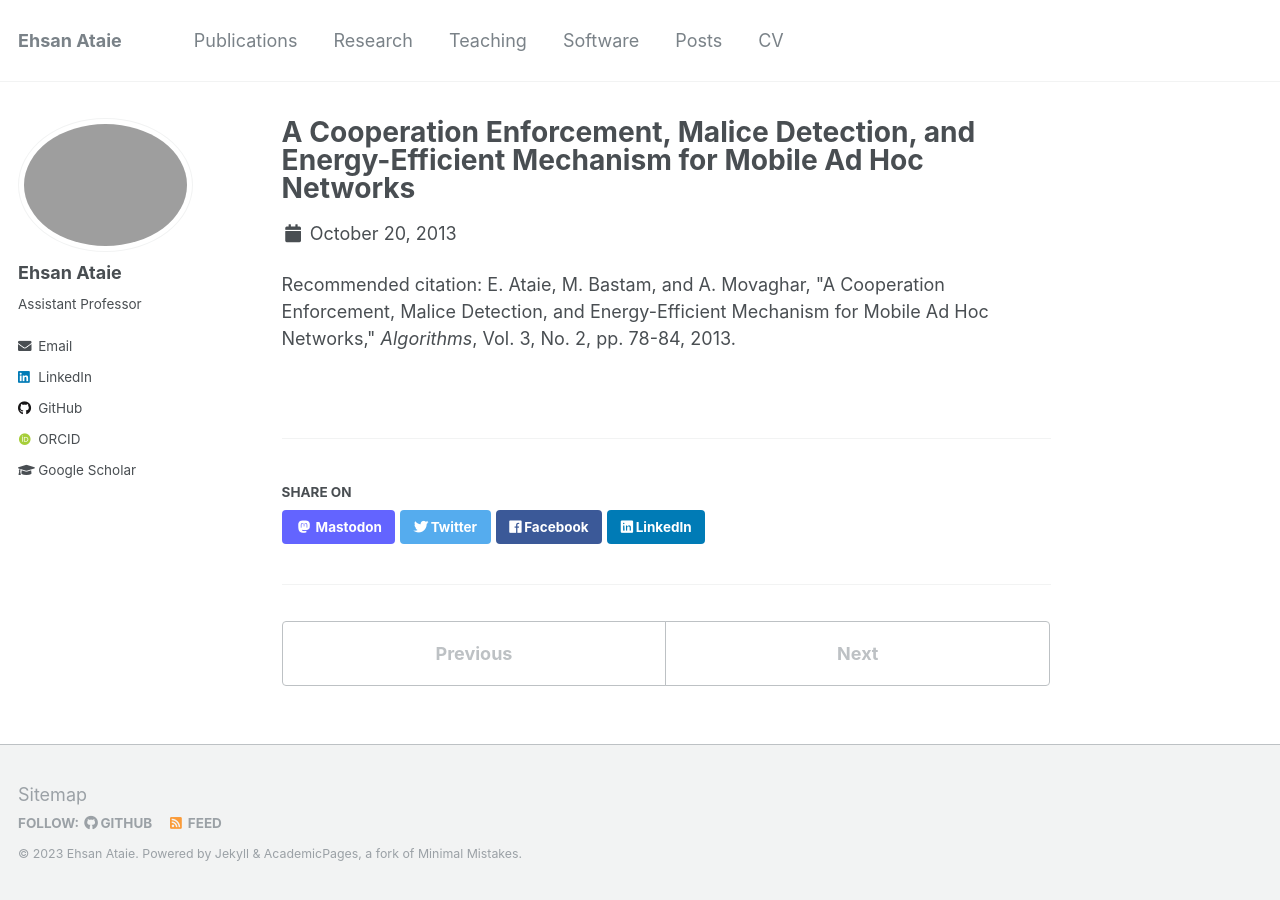
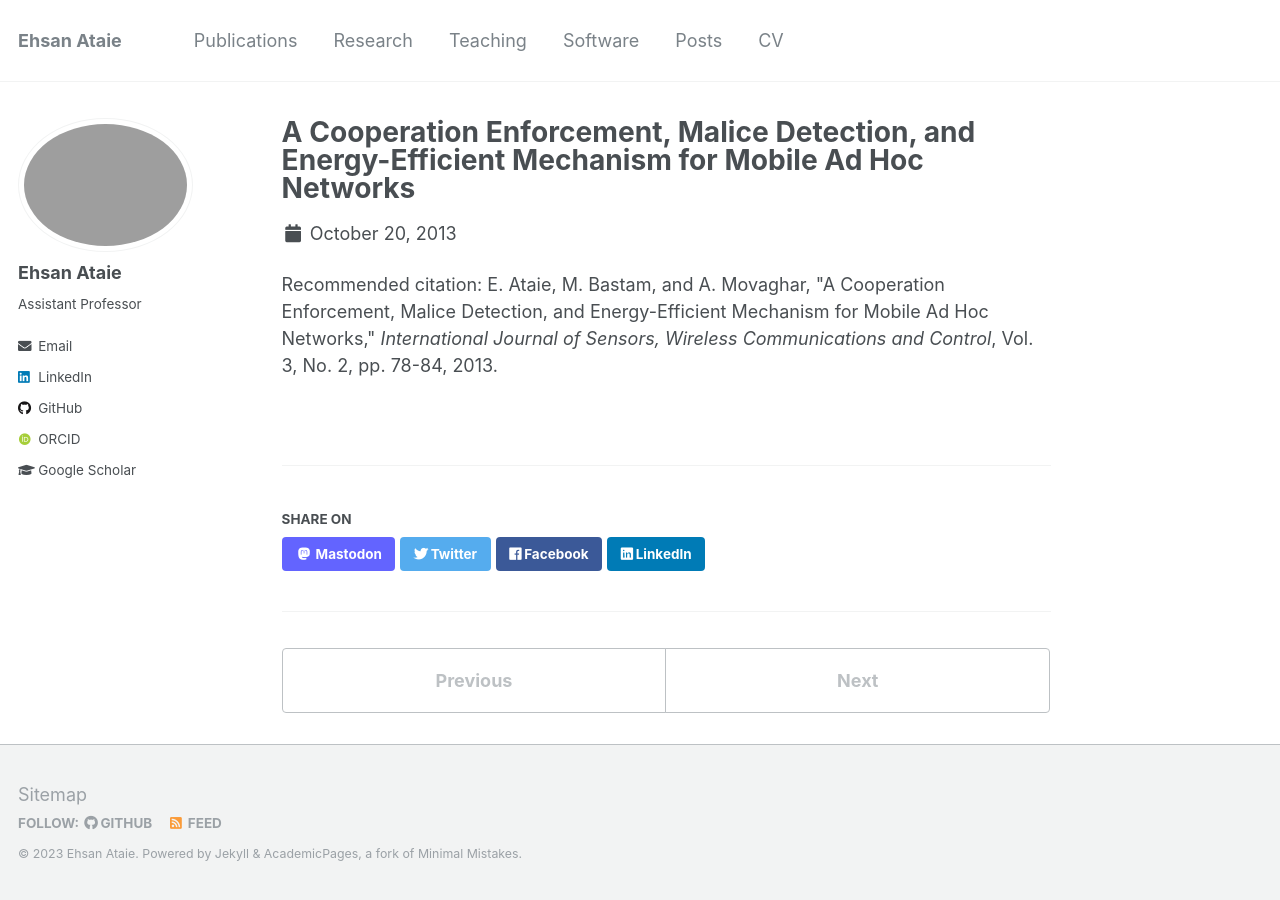
Before and after one commit to esiata/esiata.github.io, a Jekyll site: the page built from _publications/2013-ijswcc.md, in a window 1280 px wide. Built offline with Jekyll 4.4.1, drawn with Linux system fonts in a browser that asks for light colours; some web fonts are replaced.

Commit message:
Add files via upload

```diff
--- a/_publications/2013-ijswcc.md
+++ b/_publications/2013-ijswcc.md
@@ -4,5 +4,5 @@ collection: publications
 permalink: /publication/2013-ijswcc
 date: 2013-10-20
 code: 'https://www.ingentaconnect.com/content/ben/swcc/2013/00000003/00000002/art00002'
-citation: 'E. Ataie, M. Bastam, and A. Movaghar, &quot;A Cooperation Enforcement, Malice Detection, and Energy-Efficient Mechanism for Mobile Ad Hoc Networks,&quot; <i>Algorithms</i>, Vol. 3, No. 2, pp. 78-84, 2013.'
+citation: 'E. Ataie, M. Bastam, and A. Movaghar, &quot;A Cooperation Enforcement, Malice Detection, and Energy-Efficient Mechanism for Mobile Ad Hoc Networks,&quot; <i>International Journal of Sensors, Wireless Communications and Control</i>, Vol. 3, No. 2, pp. 78-84, 2013.'
 ---
```
